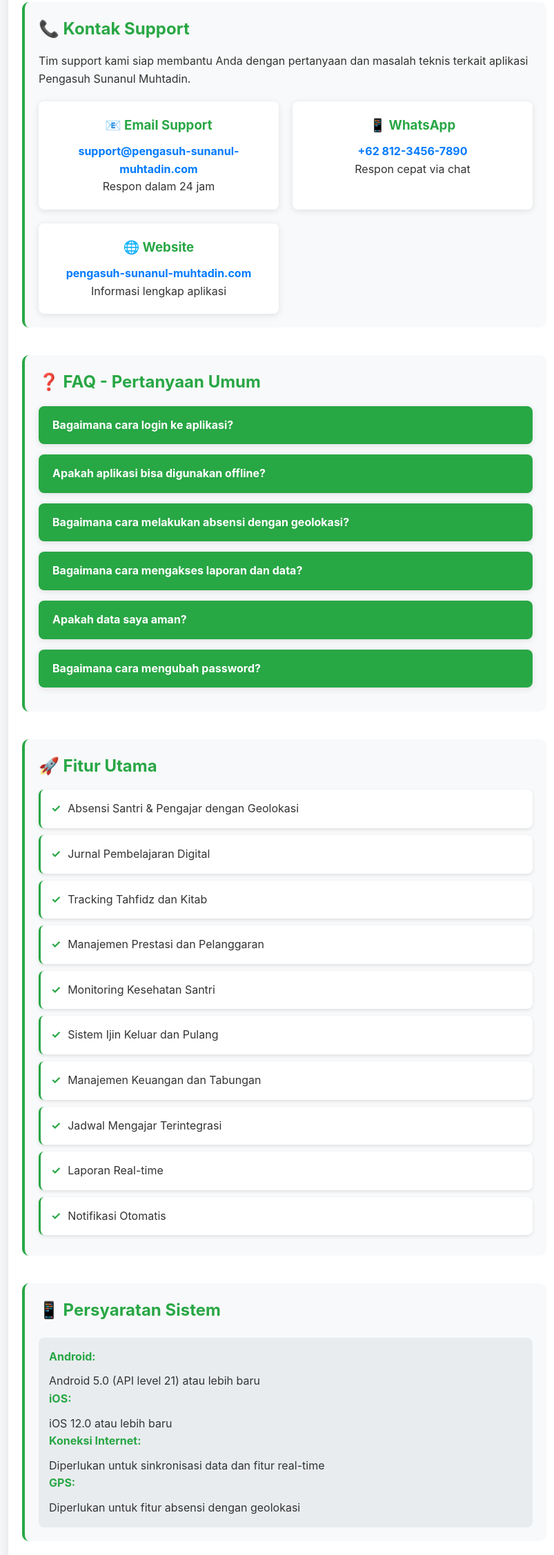
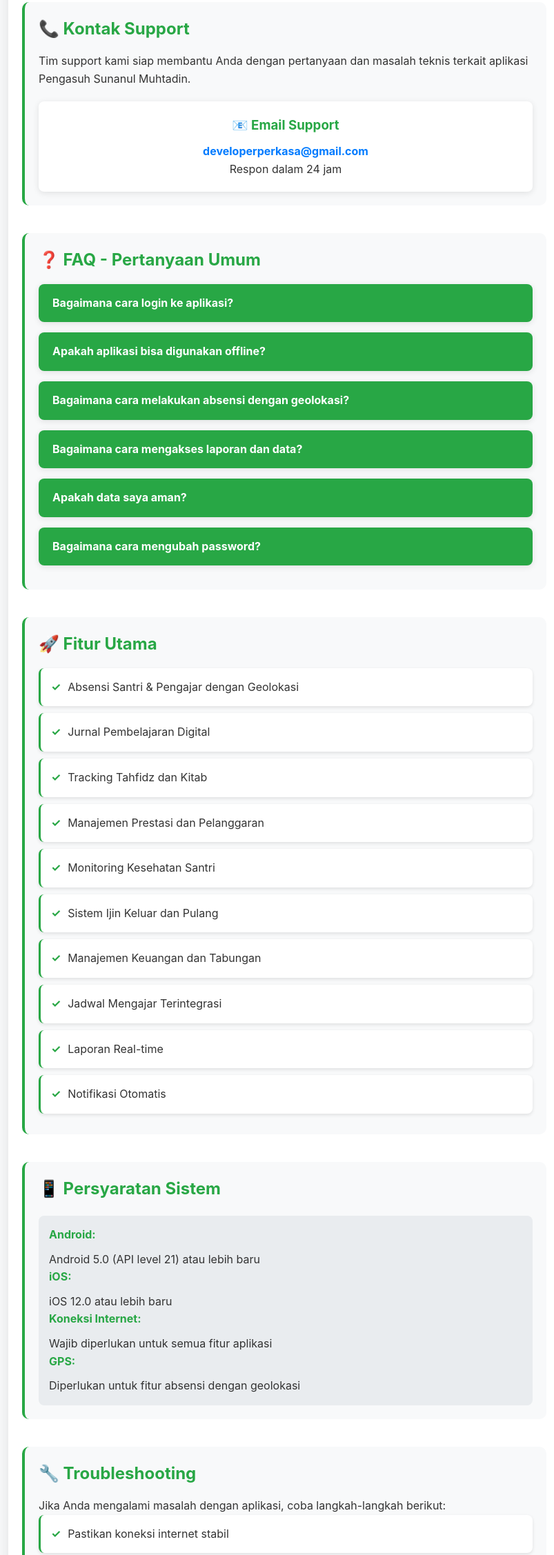
Before and after one commit to developerperkasa/pengasuhsunanulmuhtadin-support, a plain HTML site: page index.html in a window 1280 px wide. Shown: the part 235-2490 px from the top of the page at 69% size, without its empty margins (228-1031 px from the left). Drawn offline with Linux system fonts and the light colour scheme.

Commit message:
Update index.html

```diff
--- a/index.html
+++ b/index.html
@@ -190,20 +190,8 @@
             <div class="contact-info">
                 <div class="contact-item">
                     <h3>📧 Email Support</h3>
-                    <a href="mailto:support@pengasuh-sunanul-muhtadin.com">support@pengasuh-sunanul-muhtadin.com</a>
+                    <a href="mailto:developerperkasa@gmail.com">developerperkasa@gmail.com</a>
                     <p>Respon dalam 24 jam</p>
-                </div>
-
-                <div class="contact-item">
-                    <h3>📱 WhatsApp</h3>
-                    <a href="https://wa.me/6281234567890">+62 812-3456-7890</a>
-                    <p>Respon cepat via chat</p>
-                </div>
-
-                <div class="contact-item">
-                    <h3>🌐 Website</h3>
-                    <a href="https://pengasuh-sunanul-muhtadin.com">pengasuh-sunanul-muhtadin.com</a>
-                    <p>Informasi lengkap aplikasi</p>
                 </div>
             </div>
         </div>
@@ -225,7 +213,7 @@
                     Apakah aplikasi bisa digunakan offline?
                 </div>
                 <div class="faq-answer">
-                    <p>Ya, aplikasi mendukung mode offline untuk beberapa fitur seperti pencatatan absensi dan jurnal pembelajaran. Data akan tersinkronisasi otomatis ketika terhubung kembali ke internet.</p>
+                    <p>Tidak, aplikasi memerlukan koneksi internet untuk berfungsi. Semua fitur seperti absensi, jurnal pembelajaran, dan sinkronisasi data membutuhkan koneksi internet yang stabil.</p>
                 </div>
             </div>
 
@@ -292,7 +280,7 @@
                 <p>iOS 12.0 atau lebih baru</p>
 
                 <h4>Koneksi Internet:</h4>
-                <p>Diperlukan untuk sinkronisasi data dan fitur real-time</p>
+                <p>Wajib diperlukan untuk semua fitur aplikasi</p>
 
                 <h4>GPS:</h4>
                 <p>Diperlukan untuk fitur absensi dengan geolokasi</p>
@@ -303,12 +291,12 @@
             <h2>🔧 Troubleshooting</h2>
             <p>Jika Anda mengalami masalah dengan aplikasi, coba langkah-langkah berikut:</p>
             <ul class="feature-list">
+                <li>Pastikan koneksi internet stabil</li>
                 <li>Restart aplikasi</li>
-                <li>Periksa koneksi internet</li>
                 <li>Update aplikasi ke versi terbaru</li>
                 <li>Hapus cache aplikasi</li>
                 <li>Restart perangkat</li>
-                <li>Hubungi support jika masalah berlanjut</li>
+                <li>Hubungi support melalui email jika masalah berlanjut</li>
             </ul>
         </div>
 
```
